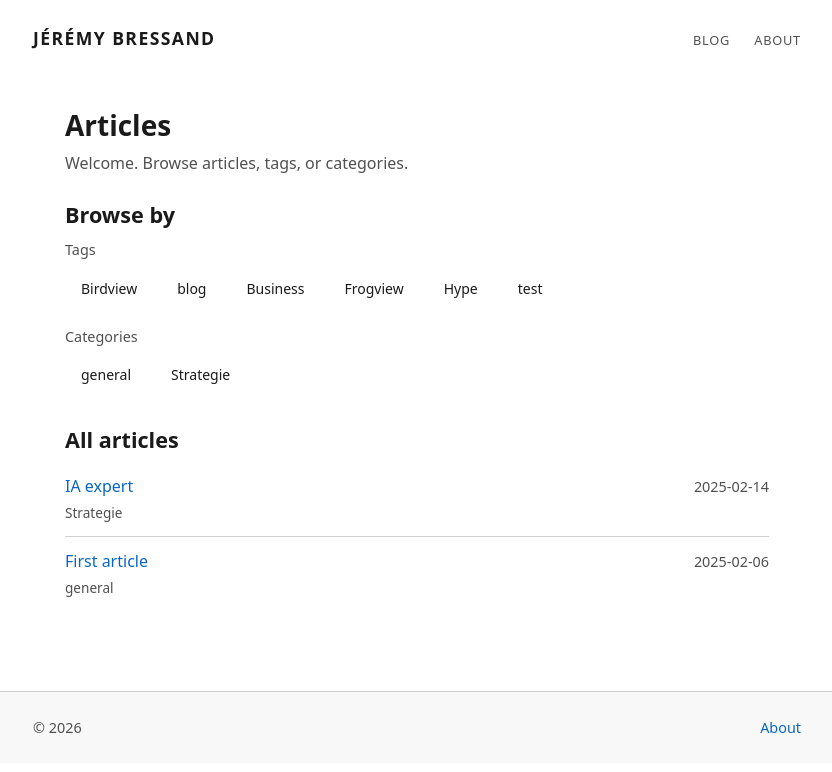
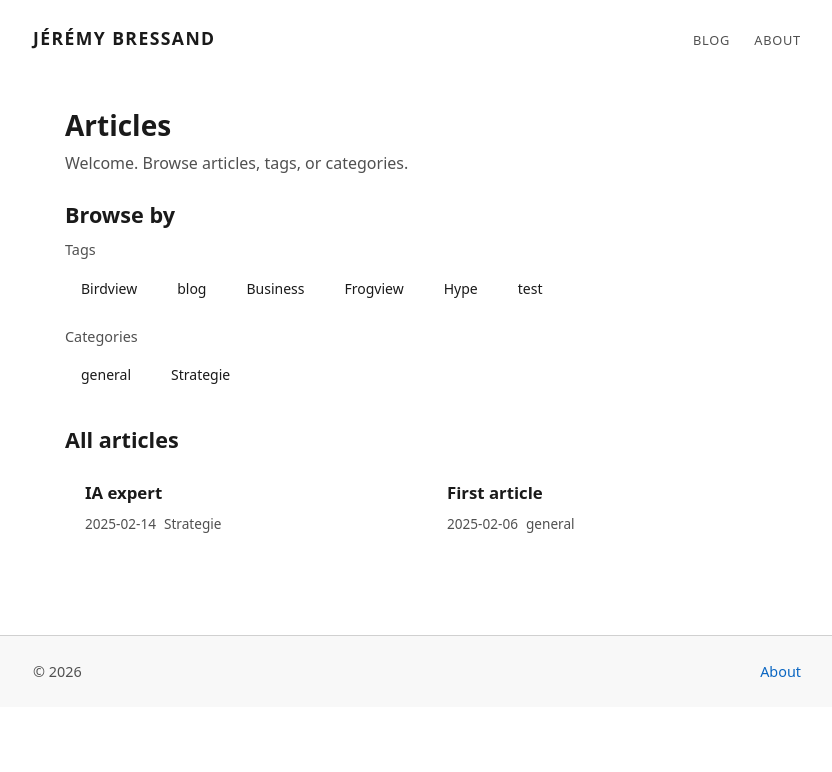
Before and after one commit to jbressand34/blog, a Next.js app: page / in a window 1280 px wide. Shown: the top 772 px of the page, without its empty margins (223-1055 px from the left). Built offline with nearby package versions, Linux system fonts and the light colour scheme.

Commit message:
Added : cards for articles

```diff
--- a/app/globals.css
+++ b/app/globals.css
@@ -227,42 +227,52 @@ a:focus-visible {
   color: var(--color-text);
 }
 
-/* Layout: article list (home) */
-.article-list {
+/* Layout: article cards (home) */
+.article-cards {
+  display: grid;
+  grid-template-columns: repeat(auto-fill, minmax(280px, 1fr));
+  gap: 1.25rem;
   list-style: none;
 }
 
-.article-list li {
-  padding: 0.75rem 0;
-  border-bottom: 1px solid var(--color-border);
+.article-card {
+  display: block;
+  padding: 1.25rem;
+  border-radius: 0.5rem;
+  background: transparent;
+  color: var(--color-text);
+  text-decoration: none;
+  transition: background 0.15s ease, box-shadow 0.15s ease;
 }
 
-.article-list li:last-child {
-  border-bottom: none;
+.article-card:hover {
+  background: #f5f5f5;
+  box-shadow: 0 2px 8px rgba(0, 0, 0, 0.06);
+  text-decoration: none;
+  color: var(--color-text);
 }
 
-.article-list-item {
+.article-card-title {
+  font-size: 1.05rem;
+  font-weight: 600;
+  margin: 0 0 0.5rem 0;
+  line-height: 1.35;
+}
+
+.article-card-meta {
   display: flex;
   flex-wrap: wrap;
-  align-items: baseline;
-  justify-content: space-between;
   gap: 0.5rem;
+  font-size: 0.85rem;
+  color: var(--color-text-muted);
 }
 
-.article-list-item .title-block {
-  min-width: 0;
+.article-card-date {
+  white-space: nowrap;
 }
 
-.article-list-item .category {
-  font-size: 0.85rem;
-  color: var(--color-text-muted);
-  margin-top: 0.15rem;
-}
-
-.article-list-item .date {
-  color: var(--color-text-muted);
-  font-size: 0.9rem;
-  white-space: nowrap;
+.article-card-category {
+  font-weight: 500;
 }
 
 /* Layout: article page metadata */
--- a/app/page.tsx
+++ b/app/page.tsx
@@ -61,25 +61,25 @@ export default function Home() {
       {articles.length === 0 ? (
         <p>No articles yet.</p>
       ) : (
-        <ul className="article-list">
+        <div className="article-cards">
           {articles.map((article) => (
-            <li key={article.meta.slug}>
-              <div className="article-list-item">
-                <div className="title-block">
-                  <Link href={`/articles/${article.meta.slug}`}>
-                    {article.meta.title}
-                  </Link>
-                  {article.meta.category && (
-                    <div className="category">{article.meta.category}</div>
-                  )}
-                </div>
+            <Link
+              key={article.meta.slug}
+              href={`/articles/${article.meta.slug}`}
+              className="article-card"
+            >
+              <h3 className="article-card-title">{article.meta.title}</h3>
+              <div className="article-card-meta">
                 {article.meta.date && (
-                  <span className="date">{article.meta.date}</span>
+                  <span className="article-card-date">{article.meta.date}</span>
+                )}
+                {article.meta.category && (
+                  <span className="article-card-category">{article.meta.category}</span>
                 )}
               </div>
-            </li>
+            </Link>
           ))}
-        </ul>
+        </div>
       )}
     </main>
   );
```
